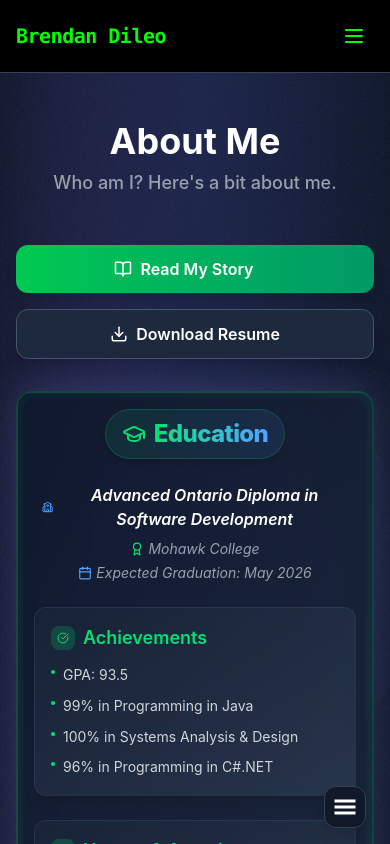
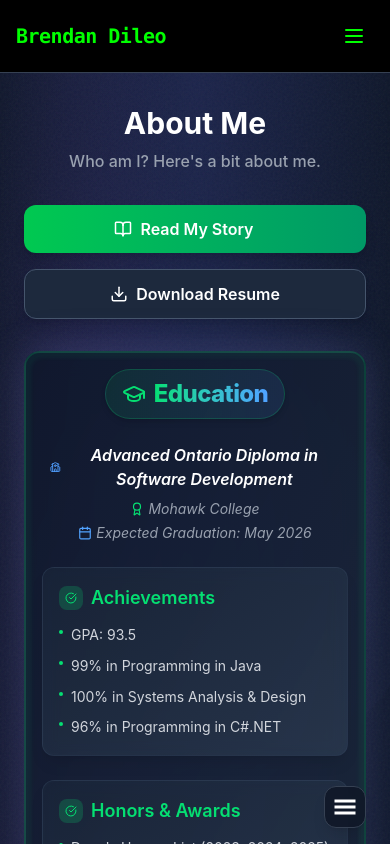
Before and after one commit to brendanddev/brendans-website, a React (Vite) app in the folder frontend/: page /about in a window 390 px wide. Shown: the top 844 px of the page. Built offline with nearby package versions, Linux system fonts and the light colour scheme.

Commit message:
Update header component and about page

```diff
--- a/frontend/src/components/Header/Header.jsx
+++ b/frontend/src/components/Header/Header.jsx
@@ -11,13 +11,13 @@ import { motion } from "framer-motion";
 
 const Header = ({ title, subtitle, typedTexts }) => {
     return (
-        <div className="flex flex-col items-center justify-center text-center mt-10 mb-0">
+        <div className="flex flex-col items-center justify-center text-center mt-6 sm:mt-10 mb-0 px-2">
             <motion.div
                 initial={{ opacity: 0, y: 20 }}
                 animate={{ opacity: 1, y: 0 }}
                 transition={{ delay: 0.2 }}
             >
-                <h2 className="text-4xl sm:text-5xl md:text-6xl text-center font-bold text-white px-4">
+                <h2 className="text-3xl sm:text-4xl md:text-5xl lg:text-6xl text-center font-bold text-white px-2 sm:px-4">
                     {title}
                 </h2>
             </motion.div>
@@ -27,7 +27,7 @@ const Header = ({ title, subtitle, typedTexts }) => {
                 animate={{ opacity: 1, y: 0 }}
                 transition={{ delay: 0.3 }}
             >
-                <h3 className="text-lg sm:text-xl md:text-2xl lg:text-3xl font-medium text-gray-400 px-4 mt-2">
+                <h3 className="text-base sm:text-lg md:text-xl lg:text-2xl xl:text-3xl font-medium text-gray-400 px-2 sm:px-4 mt-2 sm:mt-3">
                     {subtitle}
                 </h3>
             </motion.div>
@@ -39,7 +39,7 @@ const Header = ({ title, subtitle, typedTexts }) => {
                     transition={{ delay: 0.4 }}
                     className="w-full"
                 >
-                    <p className="text-green-400 max-w-2xl mx-auto mt-6 px-4 text-sm sm:text-base md:text-lg">
+                    <p className="text-green-400 max-w-2xl mx-auto mt-4 sm:mt-6 px-2 sm:px-4 text-xs sm:text-sm md:text-base lg:text-lg">
                         <ReactTyped
                             strings={typedTexts}
                             typeSpeed={30}
--- a/frontend/src/pages/About.jsx
+++ b/frontend/src/pages/About.jsx
@@ -28,13 +28,13 @@ const About = () => {
 
   return (
     <PageWrapper>
-      <div className="relative z-10 w-full max-w-7xl mx-auto text-center">
+      <div className="relative z-10 w-full max-w-7xl mx-auto text-center px-2 sm:px-4">
 
         <motion.div
           initial={{ opacity: 0, y: 30 }}
           animate={{ opacity: 1, y: 0 }}
           transition={{ duration: 0.8, ease: "easeOut" }}
-          className="mb-12"
+          className="mb-8 sm:mb-12"
         >
           <Header
             title="About Me"
@@ -46,7 +46,7 @@ const About = () => {
         <IntroActions onReadStory={() => setModalOpen(true)} />
 
         {/* Content sections */}
-        <div className="space-y-16">
+        <div className="space-y-12 sm:space-y-16">
 
           {/* Education section */}
           <EducationCard />
```
